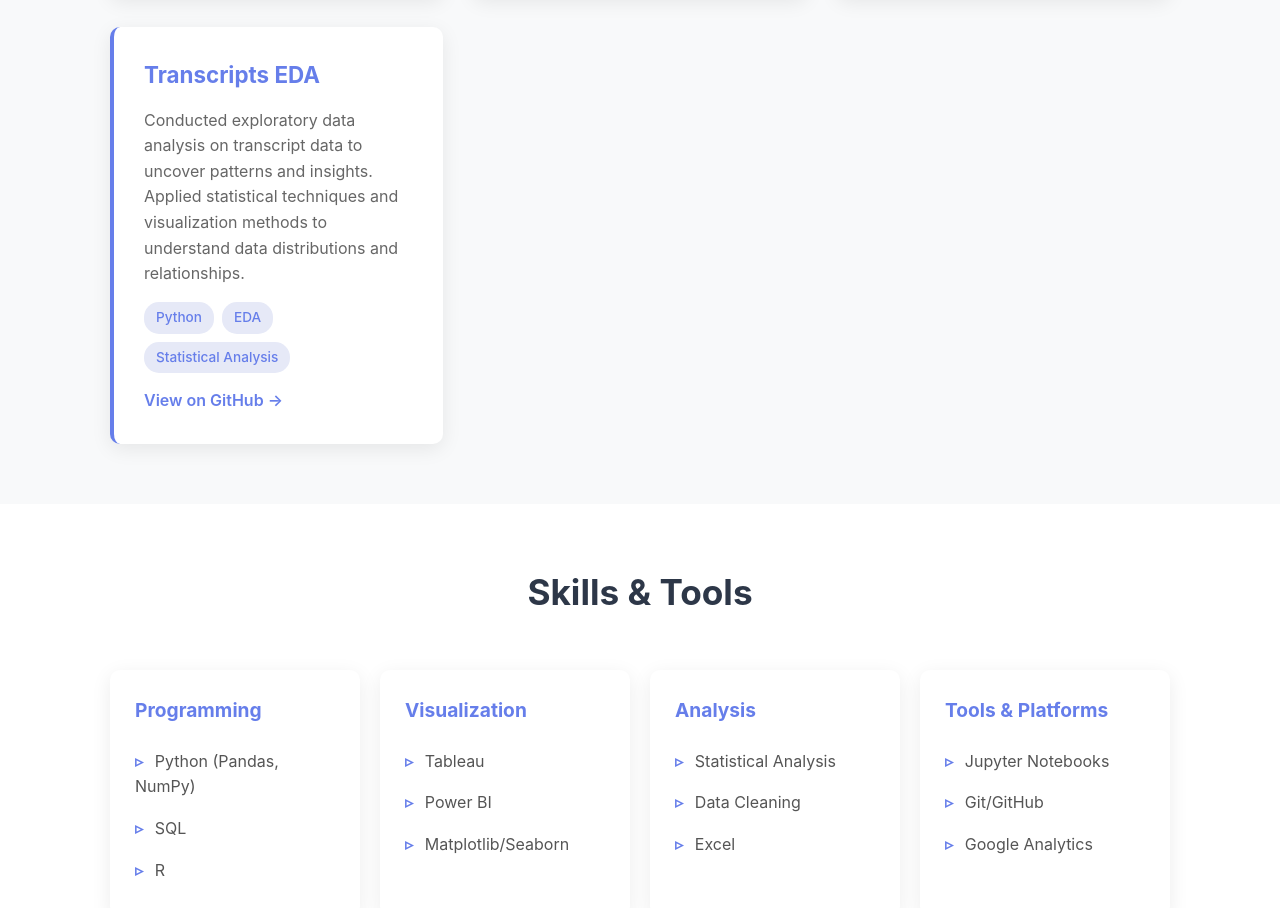
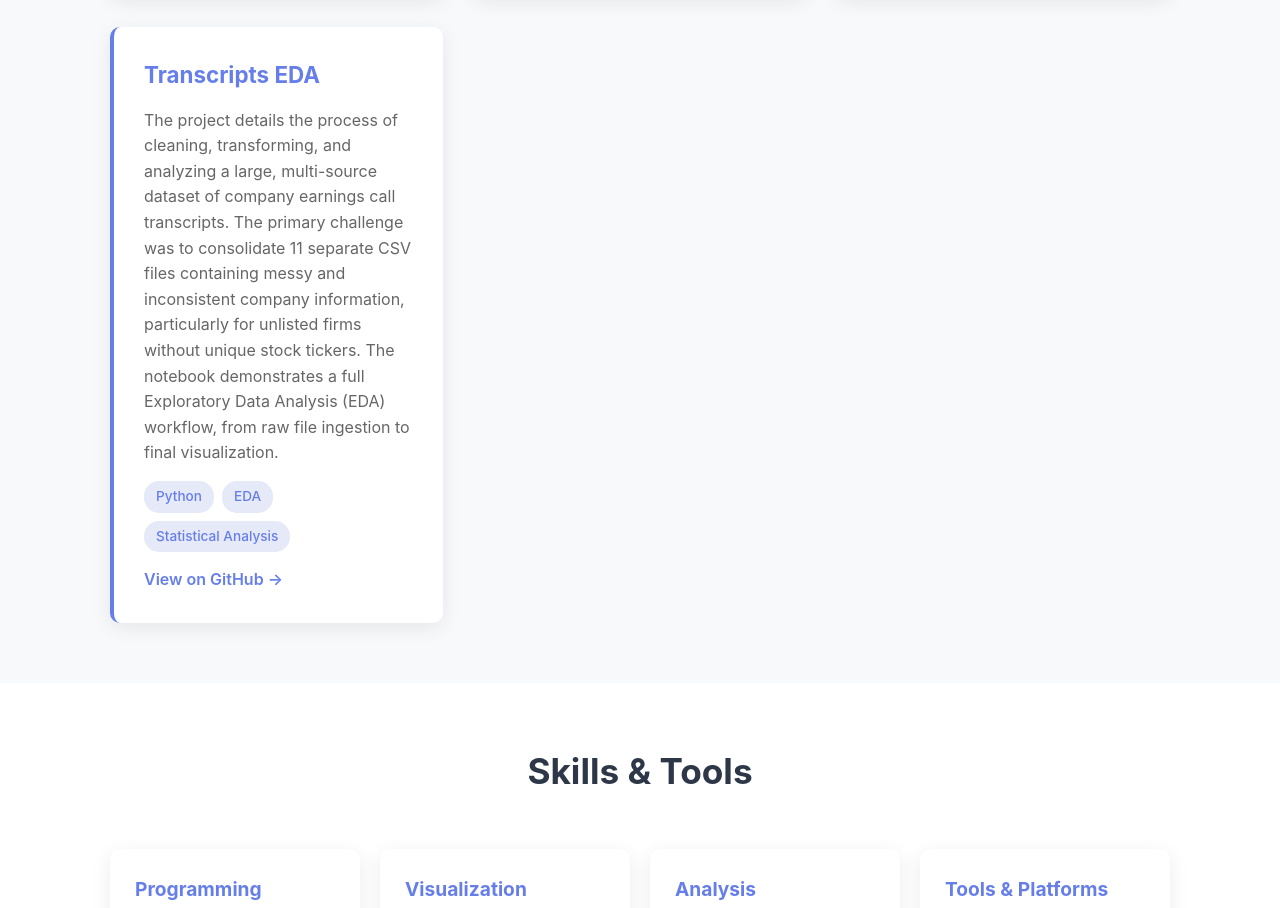
Before and after one commit to jwb475/jwb475.github.io, a plain HTML site: page index.html in a window 1280 px wide. Shown: the part 1098-2006 px from the top of the page. Drawn offline with Linux system fonts and the light colour scheme.

Commit message:
Revise Transcripts EDA project description
Updated project description for Transcripts EDA to provide more detail on the data cleaning and analysis process.

```diff
--- a/index.html
+++ b/index.html
@@ -1,4 +1,3 @@
-<!DOCTYPE html>
 <html lang="en">
 <head>
     <meta charset="UTF-8">
@@ -275,7 +274,7 @@
 
                 <div class="project-card">
                     <h3>Transcripts EDA</h3>
-                    <p>Conducted exploratory data analysis on transcript data to uncover patterns and insights. Applied statistical techniques and visualization methods to understand data distributions and relationships.</p>
+                    <p>The project details the process of cleaning, transforming, and analyzing a large, multi-source dataset of company earnings call transcripts. The primary challenge was to consolidate 11 separate CSV files containing messy and inconsistent company information, particularly for unlisted firms without unique stock tickers. The notebook demonstrates a full Exploratory Data Analysis (EDA) workflow, from raw file ingestion to final visualization.</p>
                     <div class="project-tags">
                         <span class="tag">Python</span>
                         <span class="tag">EDA</span>
```
